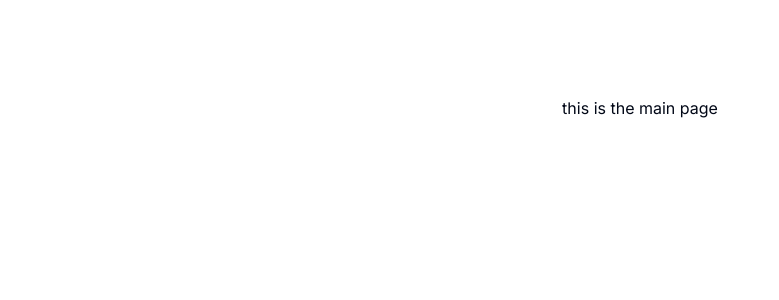
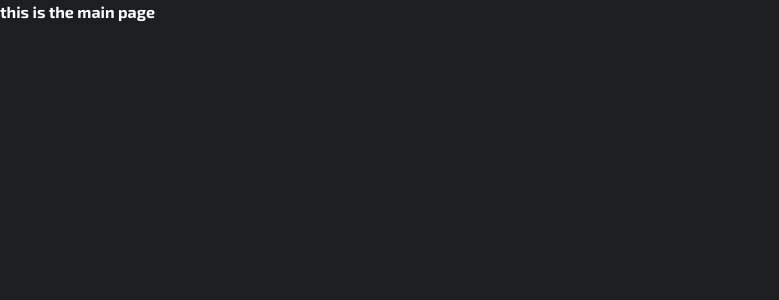
Before and after one commit to jzwoo/cyber_punk_frontend_v2, a Next.js app: page / in a window 1280 px wide. Shown: the top 300 px of the page, without its empty margins (0-779 px from the left). Built offline with nearby package versions, Linux system fonts and the light colour scheme.

Commit message:
Add global styles

```diff
--- /dev/null
+++ b/src/app/font.ts
@@ -0,0 +1,13 @@
+import { Exo_2, Roboto_Mono } from "next/font/google"
+
+export const exo2Font = Exo_2({ weight: ["700"], subsets: ["latin"] })
+
+export const robotoMonoFont = Roboto_Mono({
+  weight: ["300"],
+  subsets: ["latin"],
+})
+
+export const poppinsFont = Roboto_Mono({
+  weight: ["300", "400", "600"],
+  subsets: ["latin"],
+})
--- a/src/app/globals.css
+++ b/src/app/globals.css
@@ -33,6 +33,11 @@
     --ring: 222.2 84% 4.9%;
 
     --radius: 0.5rem;
+
+    /* Custom colours */
+    --black: #1d1e22;
+    --white: #fdfdfd;
+    --gold: #9c7244;
   }
 
   .dark {
--- a/src/app/layout.tsx
+++ b/src/app/layout.tsx
@@ -1,8 +1,7 @@
+import { exo2Font } from "@/app/font"
 import type { Metadata } from "next"
-import { Inter } from "next/font/google"
+import React from "react"
 import "./globals.css"
-
-const inter = Inter({ subsets: ["latin"] })
 
 export const metadata: Metadata = {
   title: "Create Next App",
@@ -16,7 +15,9 @@ export default function RootLayout({
 }>) {
   return (
     <html lang="en">
-      <body className={inter.className}>{children}</body>
+      <body className={`${exo2Font.className} bg-black text-white`}>
+        {children}
+      </body>
     </html>
   )
 }
--- a/src/app/page.tsx
+++ b/src/app/page.tsx
@@ -1,7 +1,7 @@
-export default function Home() {
-  return (
-    <main className="flex min-h-screen flex-col items-center justify-between p-24">
-      this is the main page
-    </main>
-  )
+import React from "react"
+
+const Home: React.FC = () => {
+  return <div>this is the main page</div>
 }
+
+export default Home
--- a/tailwind.config.ts
+++ b/tailwind.config.ts
@@ -19,6 +19,11 @@ const config = {
     },
     extend: {
       colors: {
+        // custom colours
+        black: "var(--black)",
+        white: "var(--white)",
+        gold: "var(--gold))",
+        // non-custom colours
         border: "hsl(var(--border))",
         input: "hsl(var(--input))",
         ring: "hsl(var(--ring))",
```
Also changed, not shown: 1 other file (tests, documents, lock files or other folders).
